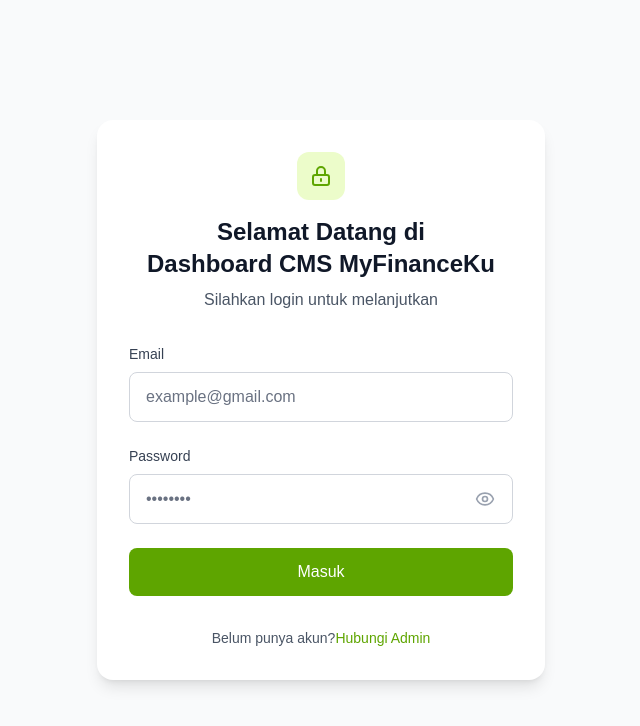
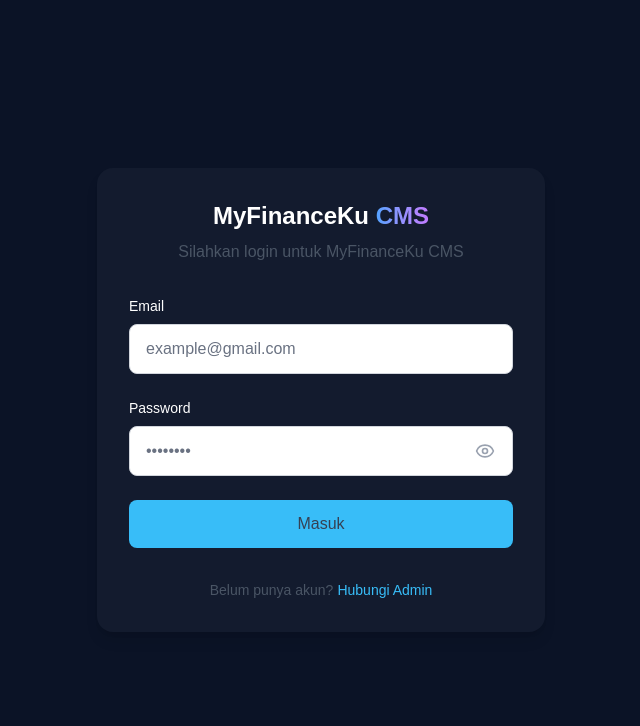
Before and after one commit to NaApipp/cms_myfinanceku, a Next.js app: page /login in a window 1280 px wide. Shown: the top 726 px of the page, without its empty margins (319-959 px from the left). Built offline with nearby package versions, Linux system fonts and the light colour scheme.

Commit message:
style: styleing login form cms

```diff
--- a/app/login/page.tsx
+++ b/app/login/page.tsx
@@ -4,7 +4,7 @@
 import { useState } from "react";
 import { Eye, EyeOff } from "lucide-react";
 
-export default function page() {
+export default function LoginForm() {
   const router = useRouter();
   const [isLoading, setIsLoading] = useState(false);
   const [message, setMessage] = useState<{
@@ -78,38 +78,22 @@
   };
   return (
     <>
-      <div className="min-h-screen bg-gray-50 dark:bg-gray-900 flex items-center justify-center px-4 py-12">
+      <div className="min-h-screen bg-[#0B1326] flex items-center justify-center px-4 py-12">
         <div className="max-w-md w-full">
-          <div className="bg-white dark:bg-gray-800 rounded-2xl shadow-lg p-8">
+          <div className="bg-[#131B2E] rounded-2xl shadow-lg p-8">
             <div className="text-center mb-8">
-              <div className="inline-flex items-center justify-center w-12 h-12 bg-lime-100 dark:bg-lime-900/40 rounded-xl mb-4">
-                <svg
-                  className="w-6 h-6 text-lime-600 dark:text-lime-400"
-                  fill="none"
-                  stroke="currentColor"
-                  viewBox="0 0 24 24"
-                >
-                  <path
-                    strokeLinecap="round"
-                    strokeLinejoin="round"
-                    strokeWidth="2"
-                    d="M12 15v2m-6 4h12a2 2 0 002-2v-6a2 2 0 00-2-2H6a2 2 0 00-2 2v6a2 2 0 002 2zm10-10V7a4 4 0 00-8 0v4h8z"
-                  />
-                </svg>
-              </div>
-              <h2 className="text-2xl font-bold text-gray-900 dark:text-white">
-                Selamat Datang di <br />
-                Dashboard CMS MyFinanceKu
+              <h2 className="text-2xl font-bold text-white">
+                MyFinanceKu <span className="bg-linear-to-r from-blue-400 to-purple-400 bg-clip-text text-transparent">CMS</span>
               </h2>
               <p className="text-gray-600 dark:text-gray-400 mt-2">
-                Silahkan login untuk melanjutkan
+                Silahkan login untuk MyFinanceKu CMS
               </p>
             </div>
             <form className="space-y-6" onSubmit={handleSubmit}>
               <div>
                 <label
                   htmlFor="email"
-                  className="block text-sm font-medium text-gray-700 dark:text-gray-300 mb-2"
+                  className="block text-sm font-medium text-white mb-2"
                 >
                   Email
                 </label>
@@ -129,7 +113,7 @@
                 <div className="flex items-center justify-between mb-2">
                   <label
                     htmlFor="password"
-                    className="block text-sm font-medium text-gray-700 dark:text-gray-300"
+                    className="block text-sm font-medium text-white"
                   >
                     Password
                   </label>
@@ -206,15 +190,15 @@
                 <button
                   type="button"
                   disabled
-                  className="w-full bg-gray-300 dark:bg-gray-700 text-white py-3 px-4 rounded-lg cursor-not-allowed flex items-center justify-center"
+                  className="w-full bg-[#38BDF8] text-gray-700 py-3 px-4 rounded-lg font-medium opacity-70 cursor-not-allowed flex items-center justify-center"
                 >
-                  <div className="animate-spin rounded-full h-5 w-5 border-t-2 border-b-2 border-gray-400 mr-3"></div>
+                  <div className="animate-spin rounded-full h-5 w-5 border-t-2 border-b-2 border-gray-700 mr-3"></div>
                   Memproses...
                 </button>
               ) : (
                 <button
                   type="submit"
-                  className="w-full bg-lime-600 dark:bg-lime-500 text-white py-3 px-4 rounded-lg font-medium hover:bg-lime-700 dark:hover:bg-lime-600 focus:outline-none focus:ring-2 focus:ring-offset-2 focus:ring-lime-500 dark:focus:ring-offset-gray-800 transition-colors"
+                  className="w-full bg-[#38BDF8] text-gray-700 py-3 px-4 rounded-lg font-medium hover:bg-white/90 hover:text-gray-700 transition-colors"
                 >
                   Masuk
                 </button>
@@ -223,7 +207,7 @@
 
             <p className="mt-8 text-center text-sm text-gray-600 dark:text-gray-400">
               Belum punya akun?
-              <span className="font-medium text-lime-600 dark:text-lime-400">
+              <span className="ml-1 font-medium text-[#38BDF8]">
                 Hubungi Admin
               </span>
             </p>
```
